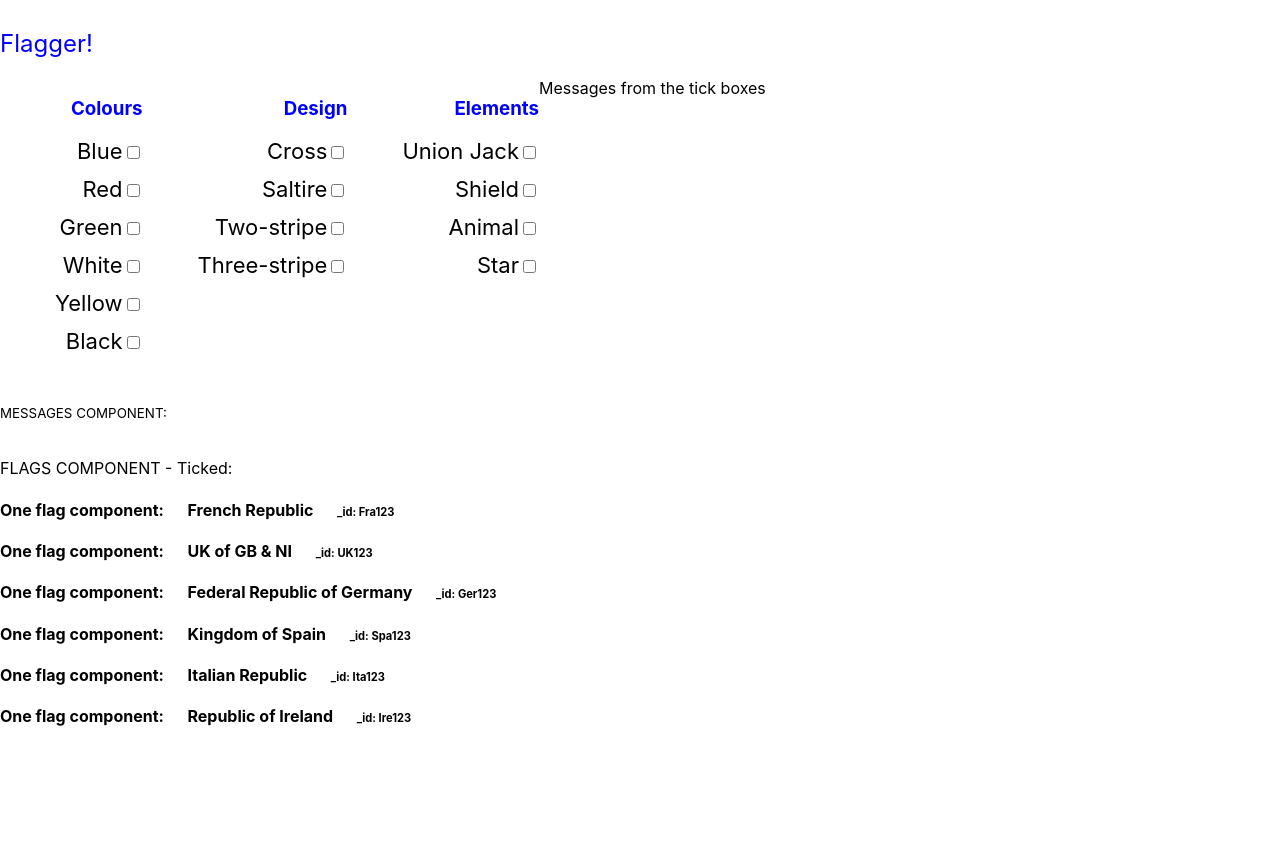
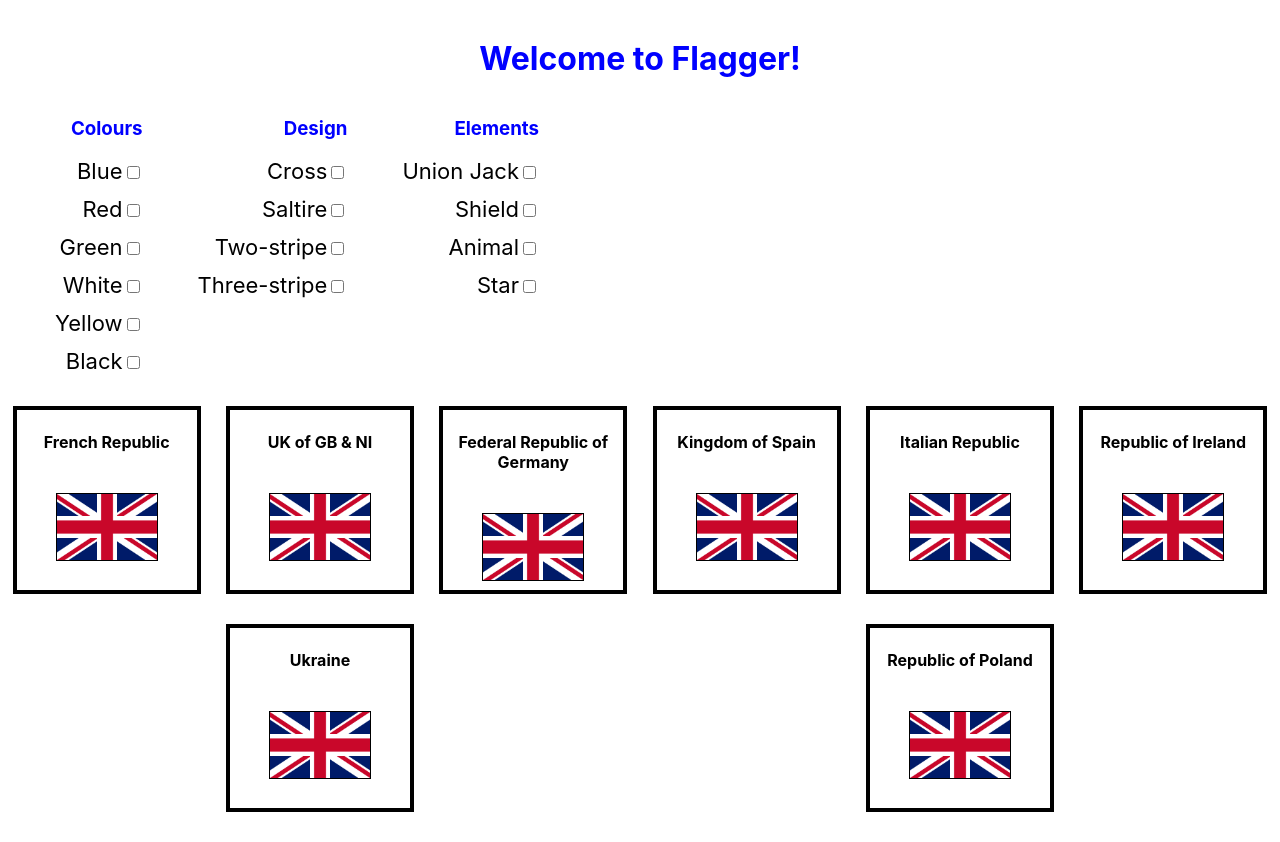
Before and after one commit to three-cubed/flagger, a React (Create React App) app: page / in a window 1280 px wide. Before the commit the page ends 800 px from the top, so only its background shows below. Built offline with nearby package versions, Linux system fonts and the light colour scheme.

Commit message:
adding image functionality

```diff
--- a/src/App.js
+++ b/src/App.js
@@ -2,7 +2,6 @@ import { useState } from 'react';
 
 import TitleAndTop from './components/TitleAndTop';
 import TickBoxes from './components/TickBoxes';
-import MessagesComp from './components/MessagesComp';
 import Flags from './components/Flags';
 
 function App() {
@@ -16,10 +15,6 @@ function App() {
                 updateTicks={ (returnArray) => setTicks(returnArray) }
             />
             <br />
-            <MessagesComp
-                messageToDisplay={ticks}
-            />
-            <br />
             <Flags
                 ticked={ticks}
             />
--- a/src/components/Flag.js
+++ b/src/components/Flag.js
@@ -1,8 +1,17 @@
 const Flag = ( props ) => {
     return (
-        <>
-            <h4>One flag component: &emsp; {props.fullName} &emsp; <small><small>_id: {props._id}</small></small></h4>
-        </>
+        <div className='flagIndividualContainer'>
+
+            <h4>{props.fullName}</h4>
+
+            <br />
+            {/* <small><small>_id: {props._id}</small></small> */}
+            {/* <small><small>image: {props.image}</small></small> */}
+            {/* <img className='flagImage' src={require('../images/UK_flag.png').default} alt='no image'/> */}
+
+            <img className='flagImage' src={require(`../images/${props.image}`).default} alt='no image'/>
+
+        </div>
     )
 }
 
--- a/src/components/Flags.js
+++ b/src/components/Flags.js
@@ -13,19 +13,25 @@ const Flags = ( props ) => {
 
     let flagsToDisplay = matchFlagsToTicks(flagData, props.ticked);
 
+    if (flagsToDisplay.length < 1) {
+        return (
+          <h3 className='centredText noFlags'>
+            Unfortunately, none of the flags in the database match your search criteria.
+          </h3>
+        )
+      }
+
     return (
-        <div>
-            FLAGS COMPONENT - Ticked: { props.ticked }
-            <br />
+        <div id='flagsDisplay'>
             {flagsToDisplay.map((item) => (
                 <Flag
                     key={item._id}
                     _id={item._id}
                     fullName={item.fullName}
                     features={item.features}
+                    image={item.image}
                 />
             ))}
-
         </div>
     )
 }
--- a/src/components/MessagesComp.js
+++ /dev/null
@@ -1,10 +0,0 @@
-const MessagesComp = ( props ) => {
-
-    return (
-        <div id ='MessagesComp'>
-            <p><small> MESSAGES COMPONENT: { props.messageToDisplay }</small></p>
-        </div>
-    )
-}
-
-export default MessagesComp;
--- a/src/components/TickBoxes.js
+++ b/src/components/TickBoxes.js
@@ -3,22 +3,18 @@ import TickBox from './TickBox';
 const TickBoxes = ( props ) => {
 
     const inputs = document.getElementsByTagName('input');
-    const tickBoxMessages = document.getElementsByClassName('tickBoxMessages');
 
     function checkInputs() {
         console.log('checkInputs()')
         let returnArray = [];
-        // tickBoxMessages.innerHTML = ``;
         let anyInputs = false;
         for (var i = 0; i < inputs.length; i++)  {
             if (inputs[i].checked === true)   {
                 anyInputs = true;
-                // tickBoxMessages[0].innerHTML += `<br>Tickboxes.js identifies ${inputs[i].value}`;
                 returnArray.push(inputs[i].value);
             }
         }
         if (anyInputs === false) {
-            // tickBoxMessages[0].innerHTML = `Try ticking a box or two!`;
         }
         props.updateTicks(returnArray);
     }
@@ -47,8 +43,8 @@ const TickBoxes = ( props ) => {
 
                     <TickBox label='Cross' value='cross' />
                     <TickBox label='Saltire' value='saltire' />
-                    <TickBox label='Two-stripe' value='biclr' />
-                    <TickBox label='Three-stripe' value='triclr' />
+                    <TickBox label='Two-stripe' value='two' />
+                    <TickBox label='Three-stripe' value='three' />
 
                 </div>
 
@@ -63,10 +59,6 @@ const TickBoxes = ( props ) => {
 
                 </div>
 
-                <div className='tickBoxMessages'>
-                    Messages from the tick boxes
-                </div>
-
             </div>
 
         </div>
--- a/src/components/TitleAndTop.js
+++ b/src/components/TitleAndTop.js
@@ -3,7 +3,7 @@ const TitleAndTop = () => {
     return (
         <div id ='TitleAndTop'>
            <br />
-           Flagger!
+           Welcome to Flagger!
         </div>
     )
 }
--- a/src/flagData/flagData.js
+++ b/src/flagData/flagData.js
@@ -1,14 +1,12 @@
 const flagData = [
-    {_id: 'Fra123', fullName: 'French Republic', features: ['blue', 'white', 'red']},
-    {_id: 'UK123', fullName: 'UK of GB & NI', features: ['blue', 'white', 'red', 'cross', 'saltire', 'jack']},
-    {_id: 'Ger123', fullName: 'Federal Republic of Germany', features: ['black', 'yellow', 'red']},
-    {_id: 'Spa123', fullName: 'Kingdom of Spain', features: ['yellow', 'red']},
-    {_id: 'Ita123', fullName: 'Italian Republic', features: ['green', 'white', 'red']},
-    {_id: 'Ire123', fullName: 'Republic of Ireland', features: ['green', 'white', 'orange']},
+    {_id: 'Fra123', fullName: 'French Republic', features: ['blue', 'white', 'red', 'three'], image: 'UK_flag.png'},
+    {_id: 'UK123', fullName: 'UK of GB & NI', features: ['blue', 'white', 'red', 'cross', 'saltire', 'jack'], image: 'UK_flag.png'},
+    {_id: 'Ger123', fullName: 'Federal Republic of Germany', features: ['black', 'yellow', 'red', 'three'], image: 'UK_flag.png'},
+    {_id: 'Spa123', fullName: 'Kingdom of Spain', features: ['yellow', 'red', 'three'], image: 'UK_flag.png'},
+    {_id: 'Ita123', fullName: 'Italian Republic', features: ['green', 'white', 'red', 'three'], image: 'UK_flag.png'},
+    {_id: 'Ire123', fullName: 'Republic of Ireland', features: ['green', 'white', 'orange', 'three'], image: 'UK_flag.png'},
+    {_id: 'Ukr123', fullName: 'Ukraine', features: ['blue', 'yellow', 'two'], image: 'UK_flag.png'},
+    {_id: 'Pol123', fullName: 'Republic of Poland', features: ['red', 'white', 'two'], image: 'UK_flag.png'},
 ]
 
-// const flagData = [
-//     'flagDataItem0', 'flagDataItem1'
-// ]
-
 export default flagData;
--- a/src/stylesheet.css
+++ b/src/stylesheet.css
@@ -1,3 +1,5 @@
+/* CSS from create-react-app */
+
 body {
     margin: 0;
     font-family: -apple-system, BlinkMacSystemFont, 'Segoe UI', 'Roboto', 'Oxygen',
@@ -12,26 +14,58 @@ code {
       monospace;
 }
 
-#TitleAndTop {
-    color: blue;
-    font-size: 3vh;
+.container {
+  display: block;
+  text-align: right;
+  position: relative;
+  padding-left: 55px;
+  margin-bottom: 12px;
+  cursor: pointer;
+  font-size: 22px;
+}
+
+/* My CSS */
+
+.centredText {
+    text-align: center;
+}
+
+#flagsDisplay {
+    display: flex;
+    flex-wrap: wrap;
+    justify-content: space-around;
+}
+
+.flagImage {
+  height: 66px;
+  width: 100px;
+  border: 1px solid black;
+}
+
+.flagIndividualContainer {
+    text-align: center;
+    width:180px;
+    height:180px;
+    border: 4px solid black;
+    margin-bottom: 30px;
+}
+
+.noFlags {
+    background-color: rgba(255, 230, 0, 0.877);
 }
 
 #tickBoxDiv {
     display: flex;
 }
 
-.container {
-    display: block;
-    text-align: right;
-    position: relative;
-    padding-left: 55px;
-    margin-bottom: 12px;
-    cursor: pointer;
-    font-size: 22px;
-}
-
 .tickBoxSubDivTitle {
     text-align: right;
     color: blue;
 }
+
+#TitleAndTop {
+  color: blue;
+  font-size: 4vh;
+  font-weight: bold;
+  text-align: center;
+}
```
Also changed, not shown: src/images/UK_flag.png (added).
